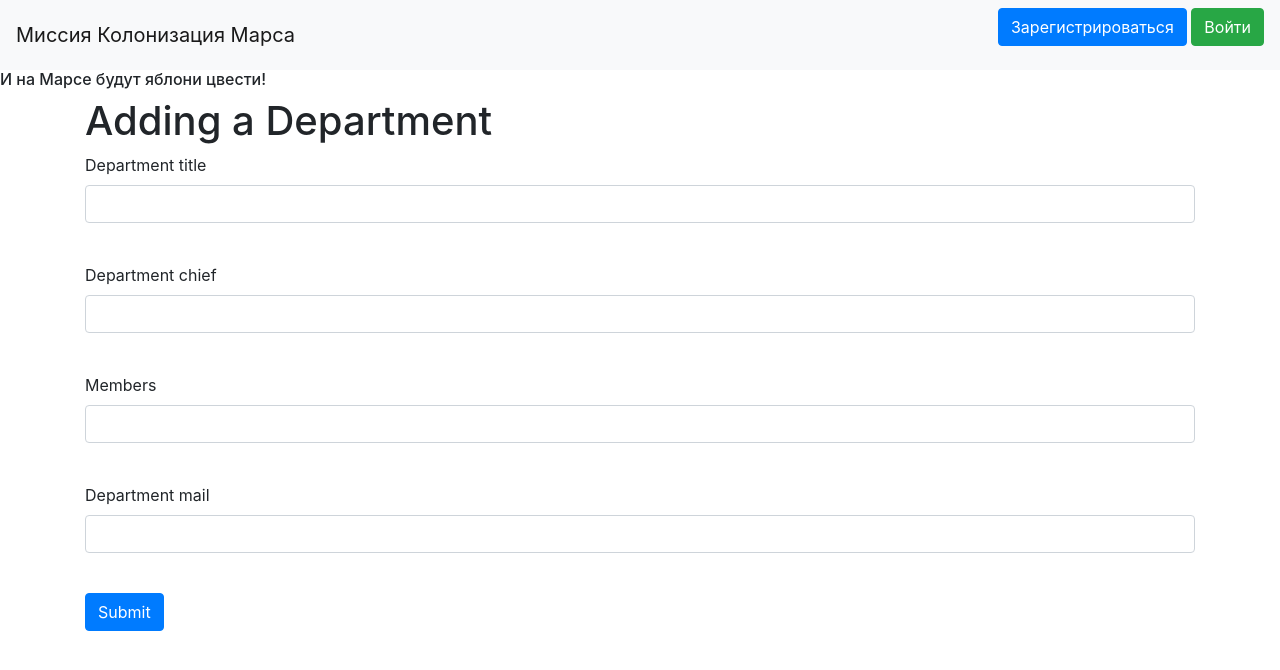
After one commit to pepilica/sqlacademy-2, a Flask app: page /add_department in a window 1280 px wide. The commit adds this page. Shown: the top 670 px of the page. Run offline with Flask 2, Linux system fonts and the light colour scheme; some libraries are stand-ins or nearby versions.

Commit message:
Добавление департаментов

```diff
--- a/data/__all_models.py
+++ b/data/__all_models.py
@@ -1,3 +1,3 @@
-from .users import User
-from .jobs import Jobs
-from .departments import Departments
+from . import users
+from . import jobs
+from . import departments
--- a/data/db_session.py
+++ b/data/db_session.py
@@ -19,9 +19,10 @@
 
     conn_str = f'sqlite:///{db_file.strip()}?check_same_thread=False'
     print(f"Подключение к базе данных по адресу {conn_str}")
-    from . import __all_models
     engine = sa.create_engine(conn_str, echo=False)
     __factory = orm.sessionmaker(bind=engine)
+    from . import __all_models
+    SqlAlchemyBase.metadata.create_all(engine)
 
 
 def create_session() -> Session:
--- a/main.py
+++ b/main.py
@@ -7,6 +7,7 @@
 from data import db_session
 from data.jobs import Jobs
 from data.users import User
+from data.departments import Departments
 from flask_wtf import FlaskForm
 from flask_login import login_user, login_required, logout_user, current_user
 import users_resource
@@ -27,6 +28,14 @@
     password = PasswordField('Пароль', validators=[DataRequired()])
     remember_me = BooleanField('Запомнить меня')
     submit = SubmitField('Войти')
+
+
+class DepartmentForm(FlaskForm):
+    title = StringField('Department title', validators=[DataRequired()])
+    chief = IntegerField('Department chief', validators=[DataRequired()])
+    members = StringField('Members')
+    email = EmailField('Department mail', validators=[DataRequired()])
+    submit = SubmitField('Submit')
 
 
 class RegisterForm(FlaskForm):
@@ -57,9 +66,94 @@
     return session.query(User).get(user_id)
 
 
+@app.route('/departments')
+def departments():
+    session = db_session.create_session()
+    return render_template('departments.html', data=session.query(Departments),
+                           session=session, User=User, title='Departments',
+                           current_user=current_user)
+
+
+@app.route('/add_department', methods=['POST', 'GET'])
+def add_department():
+    form = DepartmentForm()
+    if form.validate_on_submit():
+        session = db_session.create_session()
+        user0 = session.query(User).filter(User.id == form.chief.data).all()
+        if user0:
+            department = Departments(
+                title=form.title.data,
+                chief=form.chief.data,
+                members=form.members.data,
+                email=form.email.data
+            )
+            session.merge(current_user)
+            session.add(department)
+            session.commit()
+            return redirect("/departments")
+        else:
+            return render_template('department_submit.html', title='Department add', form=form,
+                                   message='Team leader does not exists',
+                                   action='Adding a Department')
+    return render_template('department_submit.html', title='Department add', form=form, action='Adding a Department')
+
+
+@app.route('/departments/<int:id>', methods=['GET', 'POST'])
+@login_required
+def edit_department(id):
+    form = DepartmentForm()
+    if request.method == "GET":
+        session = db_session.create_session()
+        department = session.query(Departments).filter(Departments.id == id,
+                                                       ((Departments.user == current_user) |
+                                                        (current_user.id == 1))).first()
+        if department:
+            form.title.data = department.title
+            form.chief.data = department.chief
+            form.members.data = department.members
+            form.email.data = department.email
+        else:
+            abort(403)
+    if form.validate_on_submit():
+        session = db_session.create_session()
+        department = session.query(Departments).filter(Departments.id == id,
+                                                       ((Departments.user == current_user) |
+                                                        (current_user.id == 1))).first()
+        user = session.query(User).filter(User.id == form.chief.data).all()
+        if department:
+            if user:
+                department.title = form.title.data
+                department.chief = form.chief.data
+                department.members = form.members.data
+                department.email = form.email.data
+                session.commit()
+                return redirect('/departments')
+            else:
+                return render_template('department_submit.html', title='Department edit', form=form,
+                                       message='Team leader does not exists', action='Editing a Department')
+        else:
+            abort(403)
+    return render_template('department_submit.html', title='Department edit', form=form, action='Editing a Department')
+
+
+@app.route('/departments_delete/<int:id>', methods=['GET', 'POST'])
+@login_required
+def departments_delete(id):
+    session = db_session.create_session()
+    department = session.query(Departments).filter(Departments.id == id,
+                                                   ((Departments.user == current_user) |
+                                                    (current_user.id == 1))).first()
+    if department:
+        session.delete(department)
+        session.commit()
+    else:
+        abort(403)
+    return redirect('/departments')
+
+
+@app.route('/index')
 @app.route('/')
-@app.route('/index')
-def main():
+def jobs():
     session = db_session.create_session()
     return render_template('jobs.html', data=session.query(Jobs), session=session, User=User, title='Jobs',
                            current_user=current_user)
@@ -90,7 +184,7 @@
         user.set_password(form.password.data)
         session.add(user)
         session.commit()
-        return redirect('/login')
+        return redirect('/')
     return render_template('register.html', title='Register', form=form)
 
 
@@ -110,7 +204,7 @@
 
 
 @app.route('/addjob', methods=['POST', 'GET'])
-def addjob():
+def add_job():
     form = CreateJobForm()
     print(current_user)
     if form.validate_on_submit():
@@ -143,7 +237,7 @@
 
 @app.route('/jobs/<int:id>', methods=['GET', 'POST'])
 @login_required
-def edit_news(id):
+def edit_job(id):
     form = CreateJobForm()
     if request.method == "GET":
         session = db_session.create_session()
@@ -181,7 +275,7 @@
 
 @app.route('/jobs_delete/<int:id>', methods=['GET', 'POST'])
 @login_required
-def news_delete(id):
+def jobs_delete(id):
     session = db_session.create_session()
     job = session.query(Jobs).filter(Jobs.id == id,
                                      ((Jobs.user == current_user) | (current_user.id == 1))).first()
@@ -195,4 +289,5 @@
 
 if __name__ == '__main__':
     db_session.global_init("db/mars.sqlite")
+
     app.run(port=8080, host='127.0.0.1')
--- /dev/null
+++ b/templates/department_submit.html
@@ -0,0 +1,46 @@
+{% extends "base.html" %}
+{% block main %}
+<h1>{{action}}</h1>
+<form action="" method="post">
+    {{ form.hidden_tag() }}
+    {{ form.csrf_token }}
+    <p>
+        {{ form.title.label }}<br>
+        {{ form.title(class="form-control") }}<br>
+        {% for error in form.title.errors %}
+            <p class="alert alert-danger" role="alert">
+                {{ error }}
+            </p>
+        {% endfor %}
+    </p>
+    <p>
+        {{ form.chief.label }}<br>
+        {{ form.chief(class="form-control") }}<br>
+        {% for error in form.chief.errors %}
+            <p content="alert alert-danger" role="alert">
+                {{ error }}
+            </p>
+        {% endfor %}
+    </p>
+    <p>
+        {{ form.members.label }}<br>
+        {{ form.members(class="form-control") }}<br>
+        {% for error in form.members.errors %}
+            <p content="alert alert-danger" role="alert">
+                {{ error }}
+            </p>
+        {% endfor %}
+    </p>
+    <p>
+        {{ form.email.label }}<br>
+        {{ form.email(class="form-control") }}<br>
+        {% for error in form.email.errors %}
+            <p content="alert alert-danger" role="alert">
+                {{ error }}
+            </p>
+        {% endfor %}
+    </p>
+    <p>{{ form.submit(type="submit", class="btn btn-primary") }}</p>
+    {{message}}
+</form>
+{% endblock %}
--- a/templates/jobs.html
+++ b/templates/jobs.html
@@ -3,6 +3,7 @@
 <h1 align="center">Job list</h1>
 {% if current_user.is_authenticated %}
     <a href="addjob" class="btn btn-secondary">Add job</a>
+<a href="/departments" class="btn btn-secondary">To Departments</a>
 {% endif %}
 {% for job in data %}
 {% set leader = session.query(User).filter(User.id == job.team_leader).first() %}
@@ -28,12 +29,12 @@
 		</tr>
 	</tbody>
 </table>
-</div>
-{% if current_user.is_authenticated and current_user == job.user %}
+{% if current_user.is_authenticated and (current_user == department.user or current_user.id == 1) %}
     <div>
         <a href="/jobs/{{ job.id }}" class="btn btn-warning">Edit</a>
         <a href="/jobs_delete/{{ job.id }}" class="btn btn-danger">Delete</a>
     </div>
+</div>
 {% endif %}
 {% endfor %}
 {% endblock %}
```
Also changed, not shown: templates/departments.html (added, +38 -0 lines), db/mars.sqlite.
